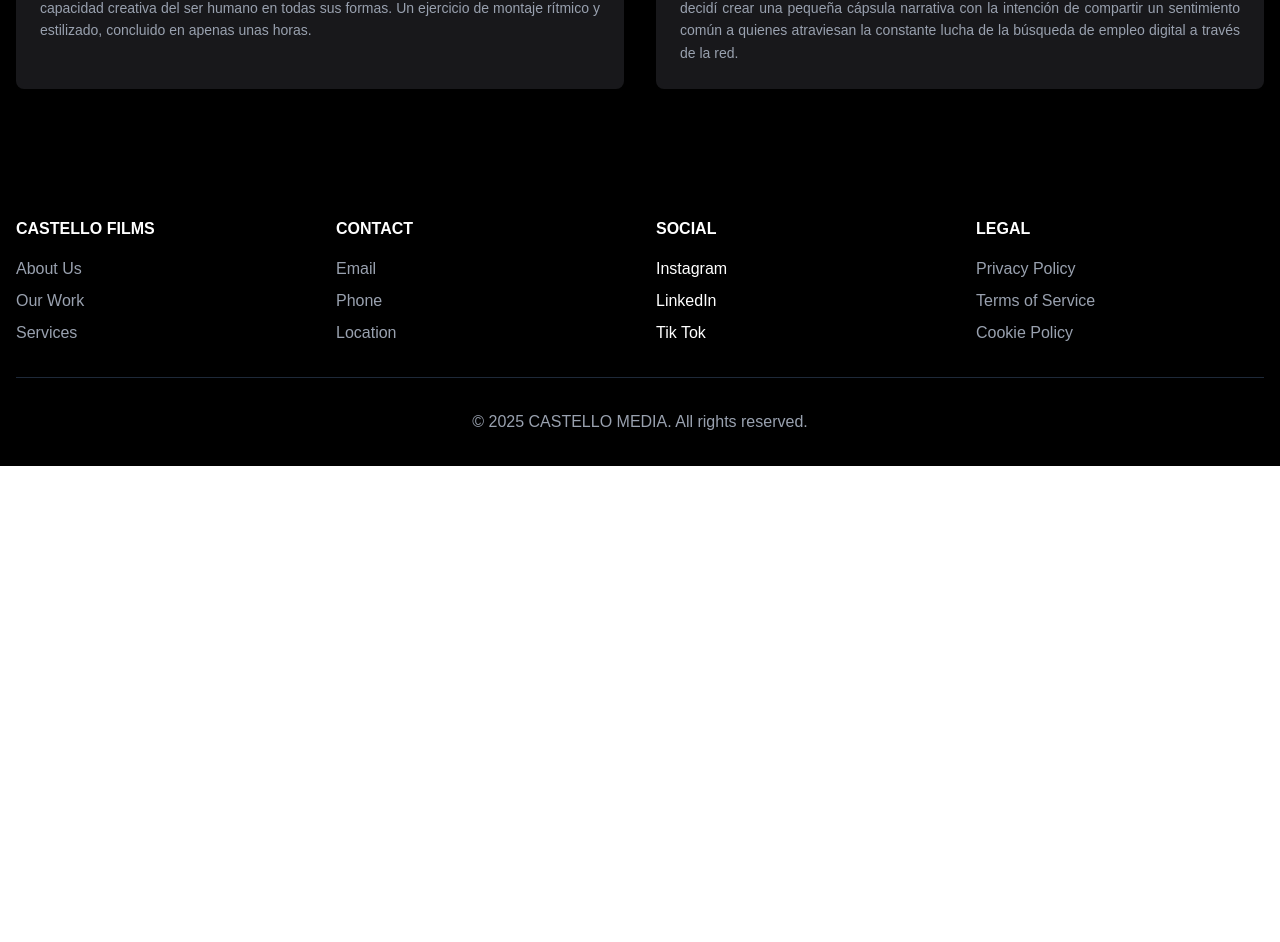
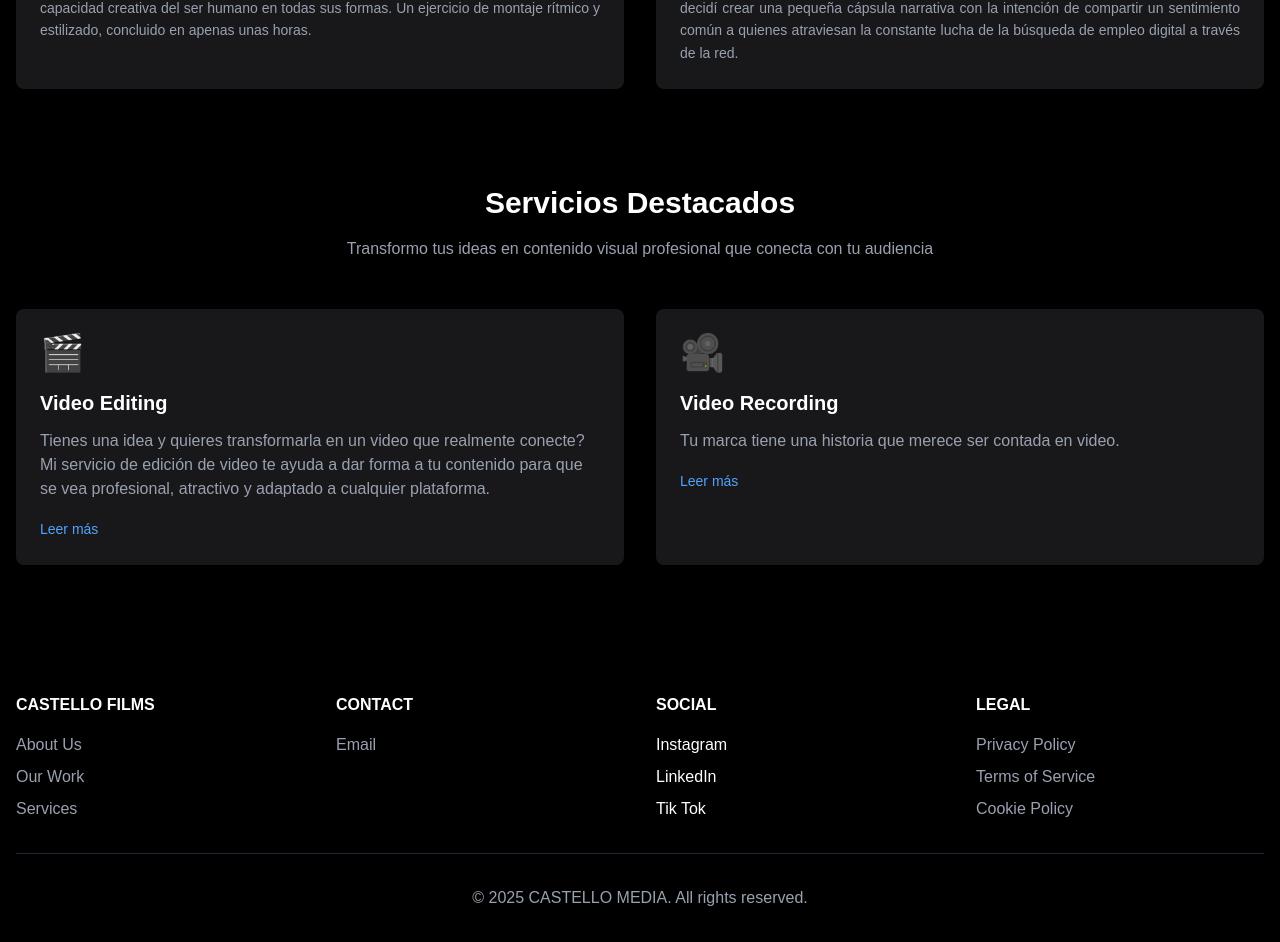
Before and after one commit to rodjoker/mc_landing, a Next.js app: page /home in a window 1280 px wide. Shown: the part 1952-2894 px from the top of the page. Before the commit the page ends 2418 px from the top, so only its background shows below. Built offline with nearby package versions, Linux system fonts and the light colour scheme.

Commit message:
service_in_Home

```diff
--- a/src/app/home/page.tsx
+++ b/src/app/home/page.tsx
@@ -1,7 +1,126 @@
+'use client';
+
 import Header from '../../components/Header'
 import Footer from '../../components/Footer'
 import VideoCard from '../../components/VideoCard'
 import InfoCard from '../../components/InfoCard'
+import { motion, useInView } from 'framer-motion'
+import { useRef, useState } from 'react'
+
+interface Service {
+  title: string;
+  shortDescription: string;
+  fullDescription: string;
+  icon: string;
+}
+
+// Service Card Component
+const ServiceCard = ({ service, index }: { service: Service, index: number }) => {
+  const [selectedService, setSelectedService] = useState<Service | null>(null);
+  const ref = useRef(null);
+  const isInView = useInView(ref, {
+    once: false,
+    margin: "-100px 0px"
+  });
+
+  const cardVariants = {
+    hidden: {
+      opacity: 0,
+      x: index % 2 === 0 ? -100 : 100,
+      y: 50,
+      scale: 0.8
+    },
+    visible: {
+      opacity: 1,
+      x: 0,
+      y: 0,
+      scale: 1
+    }
+  };
+
+  return (
+    <>
+      <motion.div
+        ref={ref}
+        variants={cardVariants}
+        initial="hidden"
+        animate={isInView ? "visible" : "hidden"}
+        transition={{
+          duration: 0.6,
+          delay: index * 0.2,
+          ease: "easeOut"
+        }}
+        className="bg-zinc-900 rounded-lg p-6 hover:bg-zinc-800 transition-colors duration-300 transform hover:-translate-y-2 hover:shadow-2xl"
+      >
+        <div className="text-4xl mb-4">{service.icon}</div>
+        <h3 className="text-xl font-bold text-white mb-3">{service.title}</h3>
+        <p className="text-gray-400 mb-4">{service.shortDescription}</p>
+        <button
+          onClick={() => setSelectedService(service)}
+          className="text-blue-400 hover:text-blue-300 transition-colors text-sm"
+        >
+          Leer más
+        </button>
+      </motion.div>
+
+      {selectedService && (
+        <div
+          className="fixed inset-0 bg-black bg-opacity-50 flex items-center justify-center p-4 z-50"
+          onClick={() => setSelectedService(null)}
+        >
+          <div
+            className="bg-zinc-900 p-6 rounded-lg max-w-lg w-full"
+            onClick={e => e.stopPropagation()}
+          >
+            <div className="flex justify-between items-start mb-4">
+              <div>
+                <span className="text-3xl mr-2">{selectedService.icon}</span>
+                <h3 className="text-xl font-bold text-white inline-block">{selectedService.title}</h3>
+              </div>
+              <button
+                onClick={() => setSelectedService(null)}
+                className="text-gray-400 hover:text-white"
+              >
+                ✕
+              </button>
+            </div>
+            <p className="text-gray-400">{selectedService.fullDescription}</p>
+          </div>
+        </div>
+      )}
+    </>
+  );
+};
+
+// Services Grid Component
+const ServiceCards = () => {
+  const services = [
+    {
+      title: "Video Editing",
+      shortDescription: "Tienes una idea y quieres transformarla en un video que realmente conecte? Mi servicio de edición de video te ayuda a dar forma a tu contenido para que se vea profesional, atractivo y adaptado a cualquier plataforma.",
+      fullDescription: "¿Tienes una idea y quieres transformarla en un video que realmente conecte? Mi servicio de edición de video te ayuda a dar forma a tu contenido para que se vea profesional, atractivo y adaptado a cualquier plataforma. Con un enfoque en narrativa, color, sonido y diseño visual, el objetivo es crear piezas que transmitan tu mensaje de manera clara y memorable, generando un impacto real en tu audiencia.",
+      icon: "🎬"
+    },
+    {
+      title: "Video Recording",
+      shortDescription: "Tu marca tiene una historia que merece ser contada en video.",
+      fullDescription: "Tu marca tiene una historia que merece ser contada en video. Con mi servicio de videografía, transformo tus ideas en contenido visual de alta calidad que refleja la esencia de tu proyecto y conecta con tu audiencia. En un entorno digital donde lo visual define el alcance, te ayudo a llevar tu identidad a la pantalla de una forma clara, creativa y entretenida, impulsando tu presencia en redes y generando resultados reales para tu negocio.",
+      icon: "🎥"
+    }
+  ];
+
+  return (
+    <div className="grid grid-cols-1 md:grid-cols-2 gap-8">
+      {services.map((service, index) => (
+        <ServiceCard
+          key={index}
+          service={service}
+          index={index}
+        />
+      ))}
+    </div>
+  );
+};
 
 export default function Home() {
   const videos = [
@@ -60,6 +179,17 @@
             ))}
           </div>
         </section>
+
+        {/* Services Section */}
+        <section className="container mx-auto px-4 py-12">
+          <div className="text-center mb-12">
+            <h2 className="text-3xl font-bold text-white mb-4">Servicios Destacados</h2>
+            <p className="text-gray-400 max-w-2xl mx-auto">
+              Transformo tus ideas en contenido visual profesional que conecta con tu audiencia
+            </p>
+          </div>
+          <ServiceCards />
+        </section>
       </div>
       <Footer />
     </main>
--- a/src/app/project/page.tsx
+++ b/src/app/project/page.tsx
@@ -112,7 +112,7 @@
       title: "Some of my work",
       description:
         "Este documental de larga duración explora una serie de estructuras y lugares alrededor del mundo que sufrieron las consecuencias de una mala ingeniería durante su construcción, lo que llevó a que algunas colapsaran con el tiempo. La pieza fue desarrollada para un canal especializado en temas de arquitectura, historia y desastres estructurales, donde el dinamismo narrativo y la construcción de una narrativa visual e ilustrativa fueron las principales prioridades para lograr un video atractivo, informativo y visualmente potente.",
-      videoUrl: "https://youtu.be/hWm3_aWRTBo ",
+      videoUrl: "https://youtu.be/hWm3_aWRTBo",
       fichaTecnica: [
         { label: "Director", value: "Marco Castillo" },
         { label: "Editor", value: "Marco Castillo" },
--- a/src/components/Footer.tsx
+++ b/src/components/Footer.tsx
@@ -19,8 +19,7 @@
               href="/contact"
               className="text-gray-400 hover:text-white"
             >Email</a>
-              <a href="tel:+1234567890" className="text-gray-400 hover:text-white">Phone</a>
-              <a href="/location" className="text-gray-400 hover:text-white">Location</a>
+
             </div>
           </div>
           <div>
```
